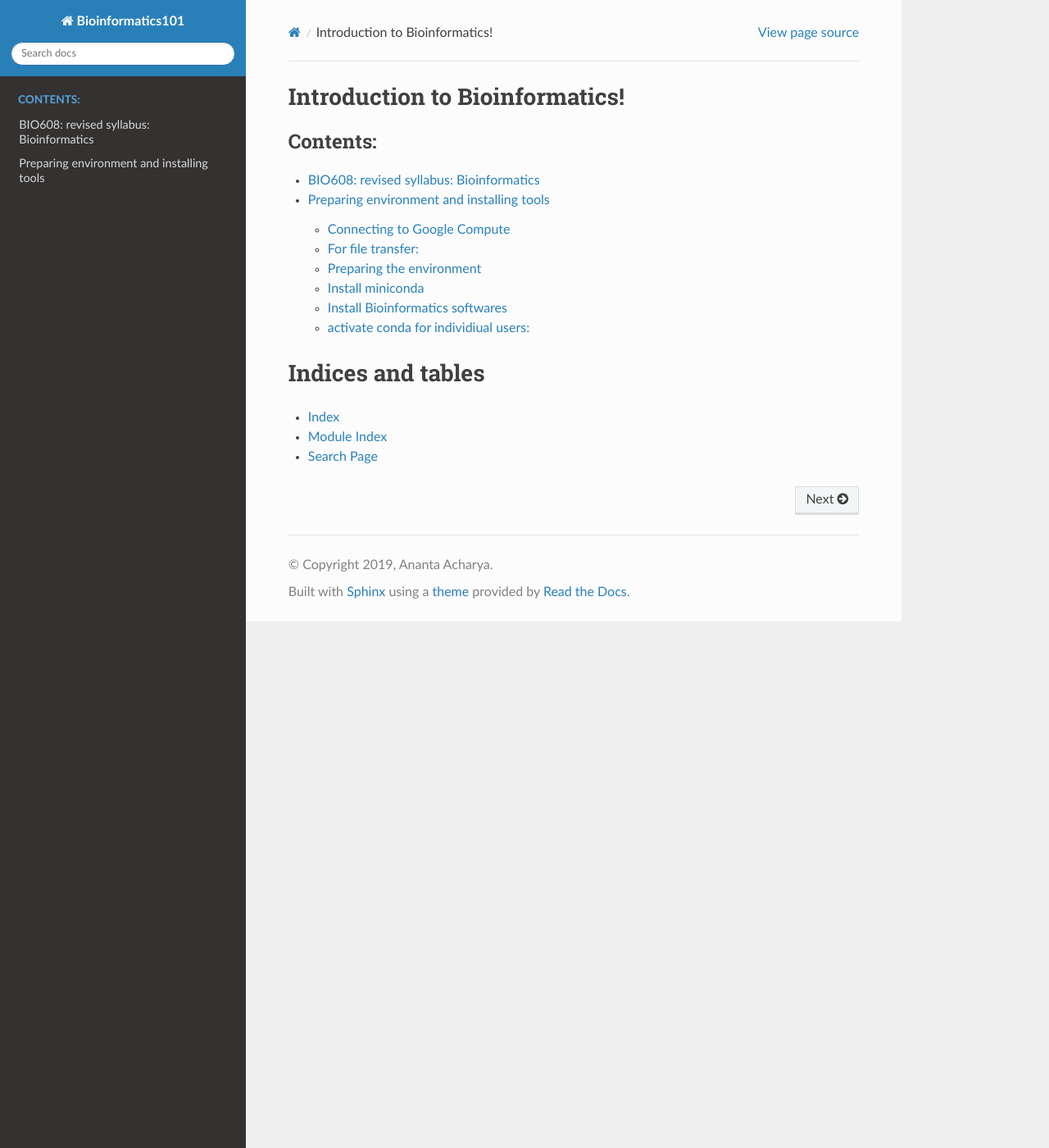
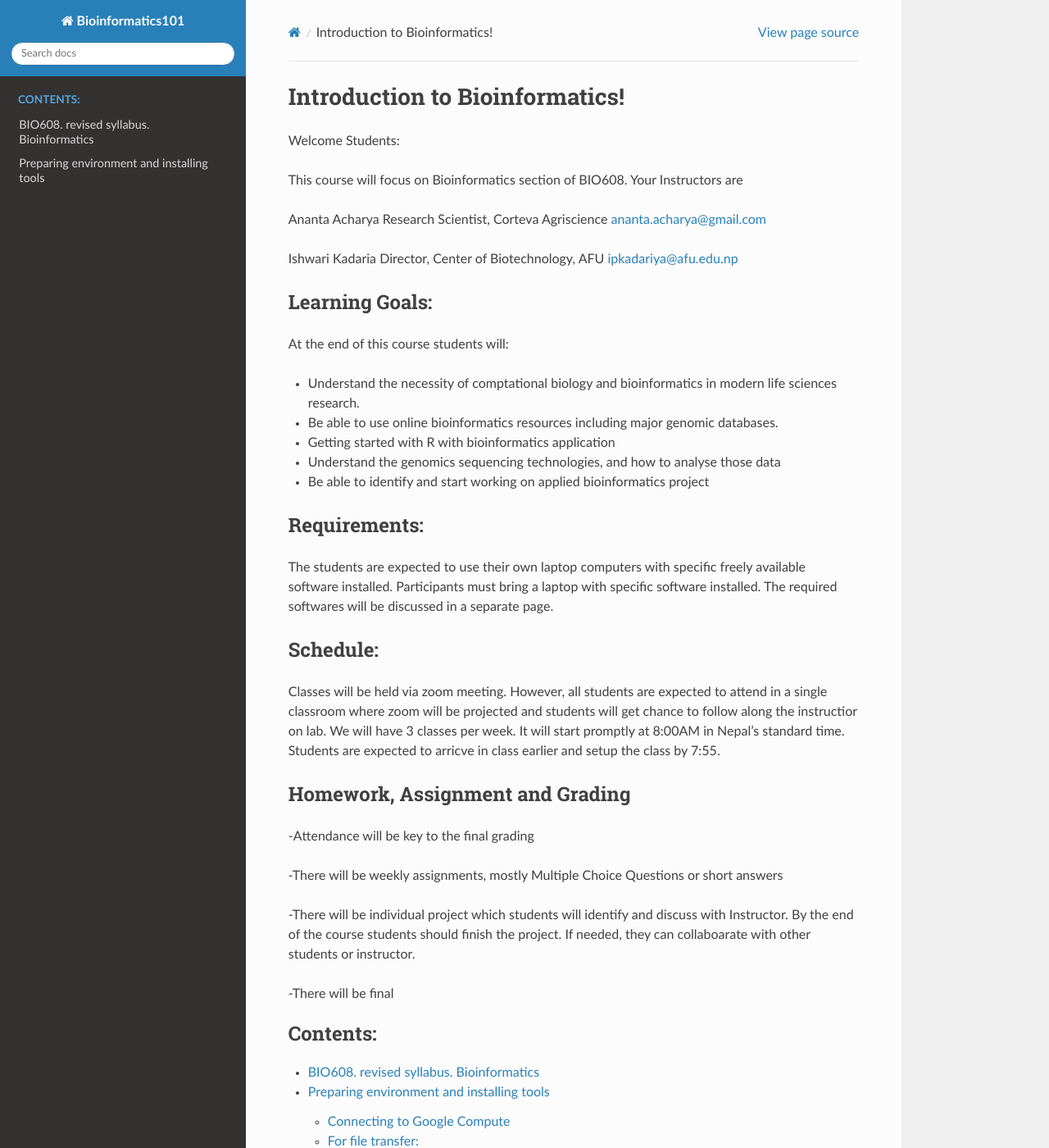
Before and after one commit to anantaacharya/BINF101, a Sphinx documentation site: the page built from docs/source/index.rst, in a window 1280 px wide and 1400 px high. Shown: the whole window at 82% size. Built offline with Sphinx 7.4.7 and the Read the Docs theme 2.0.0, drawn with Linux system fonts in a browser that asks for light colours.

Commit message:
first day

```diff
--- a/docs/source/environment.rst
+++ b/docs/source/environment.rst
@@ -11,6 +11,7 @@ Start Google cloud compute engine
 Connecting to Google Compute
 ============================
 Linux/Macbook: Terminal
+
 Windows: use putty
 
 Putty: Please download putty from https://www.chiark.greenend.org.uk/~sgtatham/putty/latest.html. Make sure you have the right version. The host address, password and key file will be shared differently.
@@ -40,8 +41,7 @@ Install Bioinformatics softwares
 
 blast, bwa, samtools, vcftools,
 
-
- ``conda install ``
+ ``conda install``
 
 activate conda for individiual users:
 =====================================
--- a/docs/source/index.rst
+++ b/docs/source/index.rst
@@ -6,16 +6,52 @@
 Introduction to Bioinformatics!
 =============================================
 
+Welcome Students:
+
+This course will focus on Bioinformatics section of BIO608. Your Instructors are
+
+Ananta Acharya
+Research Scientist, Corteva Agriscience
+ananta.acharya@gmail.com
+
+Ishwari  Kadaria
+Director, Center of Biotechnology, AFU
+ipkadariya@afu.edu.np
+
+Learning Goals:
+---------------
+At the end of this course students will:
+
+* Understand the necessity of comptational biology and bioinformatics in modern life sciences research.
+* Be able to use online bioinformatics resources including major genomic databases.
+* Getting started with R with bioinformatics application
+* Understand the genomics sequencing technologies, and how to analyse those data
+* Be able to identify and start working on applied bioinformatics project
+
+
+Requirements:
+-------------
+
+The students are expected to use their own laptop computers with specific freely available software installed.
+Participants must bring a laptop with specific software installed. The required softwares will be discussed in a separate page.
+
+Schedule:
+-------------
+Classes will be held via zoom meeting. However, all students are expected to attend in a single classroom where zoom will be projected and students will get chance to follow along the instructior on lab. We will have 3 classes per week. It will start promptly at 8:00AM in Nepal's standard time. Students are expected to arricve in class earlier and setup the class by 7:55.
+
+Homework, Assignment and Grading
+---------------------------------
+-Attendance will be key to the final grading
+
+-There will be weekly assignments, mostly Multiple Choice Questions or short answers
+
+-There will be individual project which students will identify and discuss with Instructor. By the end of the  course students should finish the project. If needed, they can collaboarate with other students or instructor.
+
+-There will be final
+
 .. toctree::
    :maxdepth: 2
    :caption: Contents:
 
    syllabus
    environment
-
-Indices and tables
-==================
-
-* :ref:`genindex`
-* :ref:`modindex`
-* :ref:`search`
```
Also changed, not shown: docs/source/syllabus.rst (+36 -19 lines).
